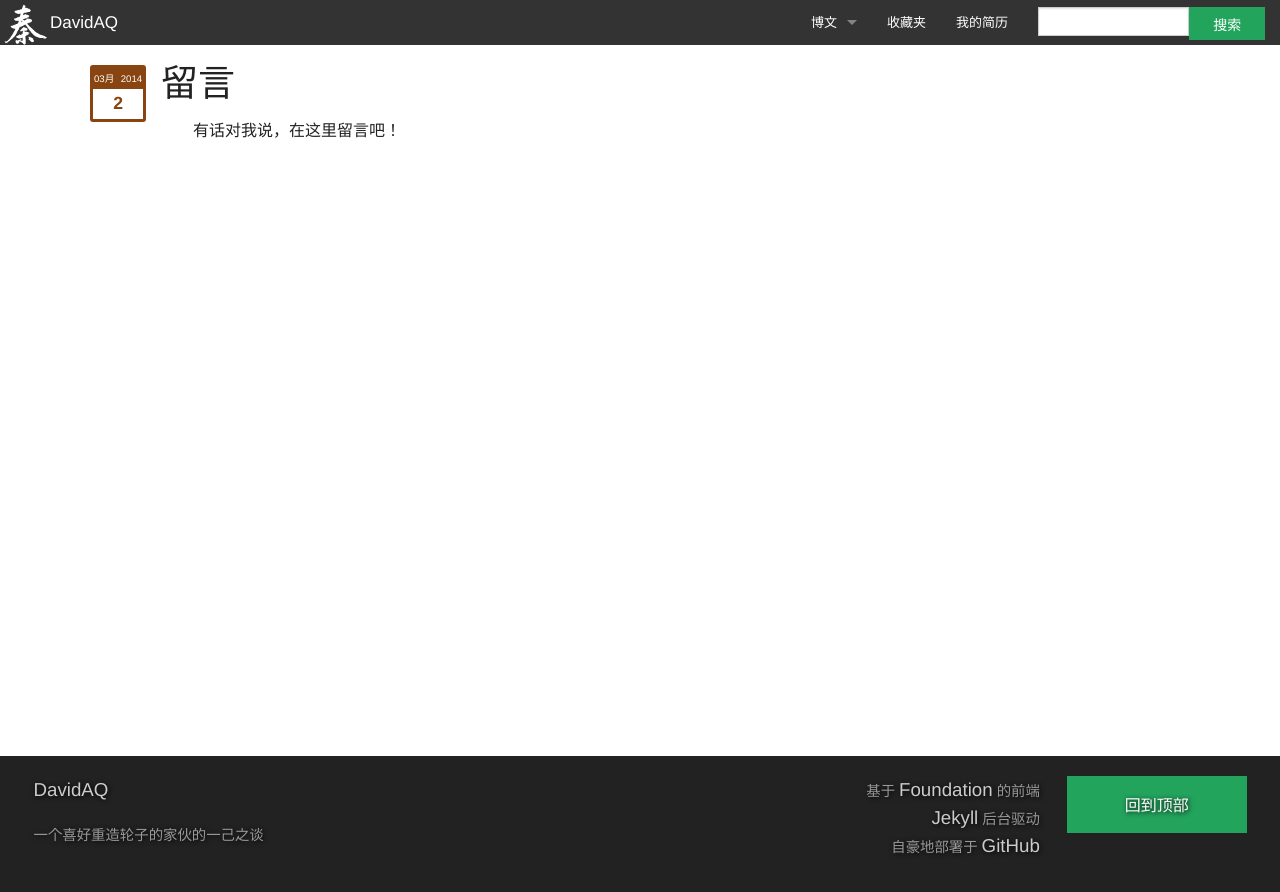
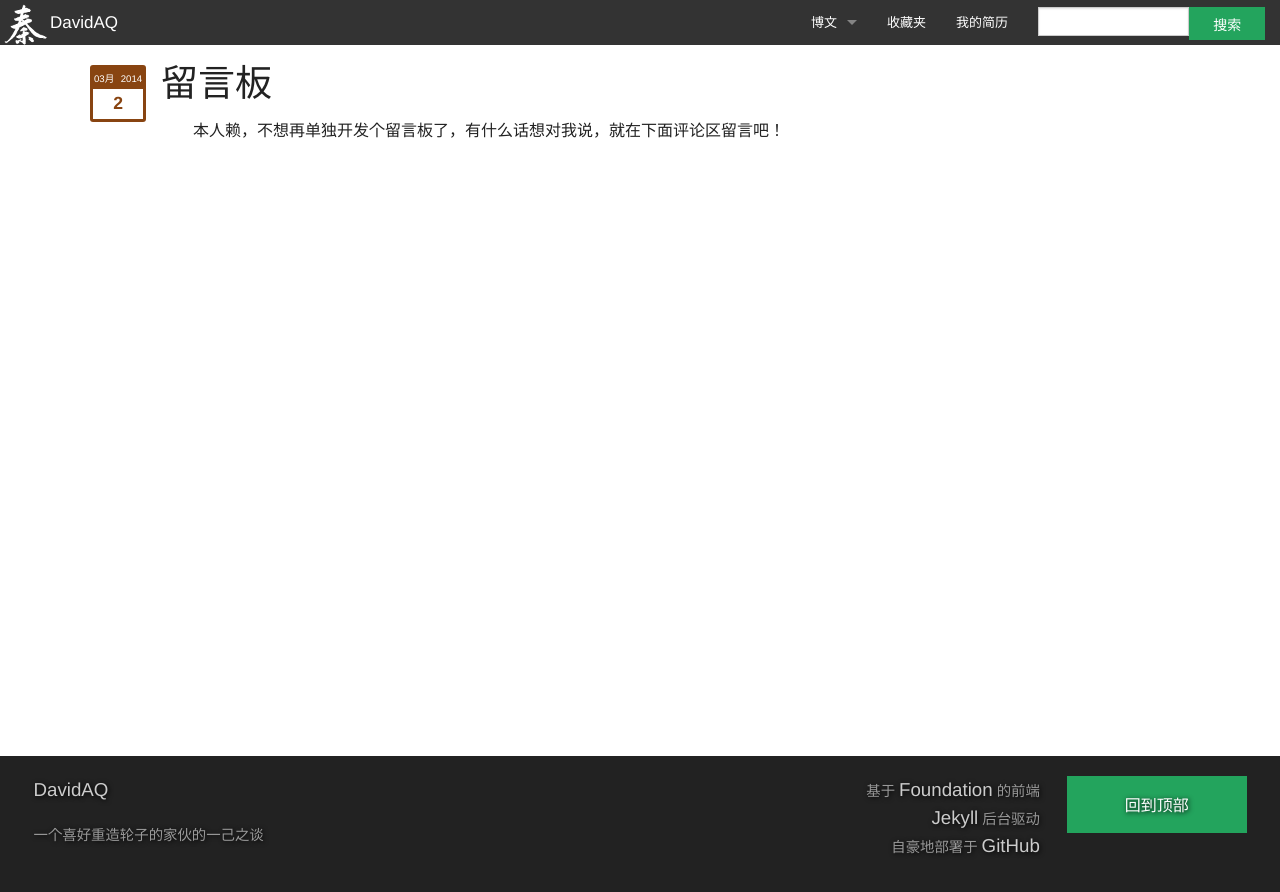
Before and after one commit to davidaq/davidaq.github.io, a Jekyll site: the page built from guestbook.md, in a window 1280 px wide. Shown: the top 892 px of the page. Built offline with Jekyll 4.4.1, drawn with Linux system fonts in a browser that asks for light colours; comment, search, counter and statistics services are not loaded.

Commit message:
guestbook

```diff
--- a/guestbook.md
+++ b/guestbook.md
@@ -1,7 +1,7 @@
 ---
-title: 留言
+title: 留言板
 layout: post
 date: 2014-02-30
 ---
 
-有话对我说，在这里留言吧！
+本人赖，不想再单独开发个留言板了，有什么话想对我说，就在下面评论区留言吧！
```
